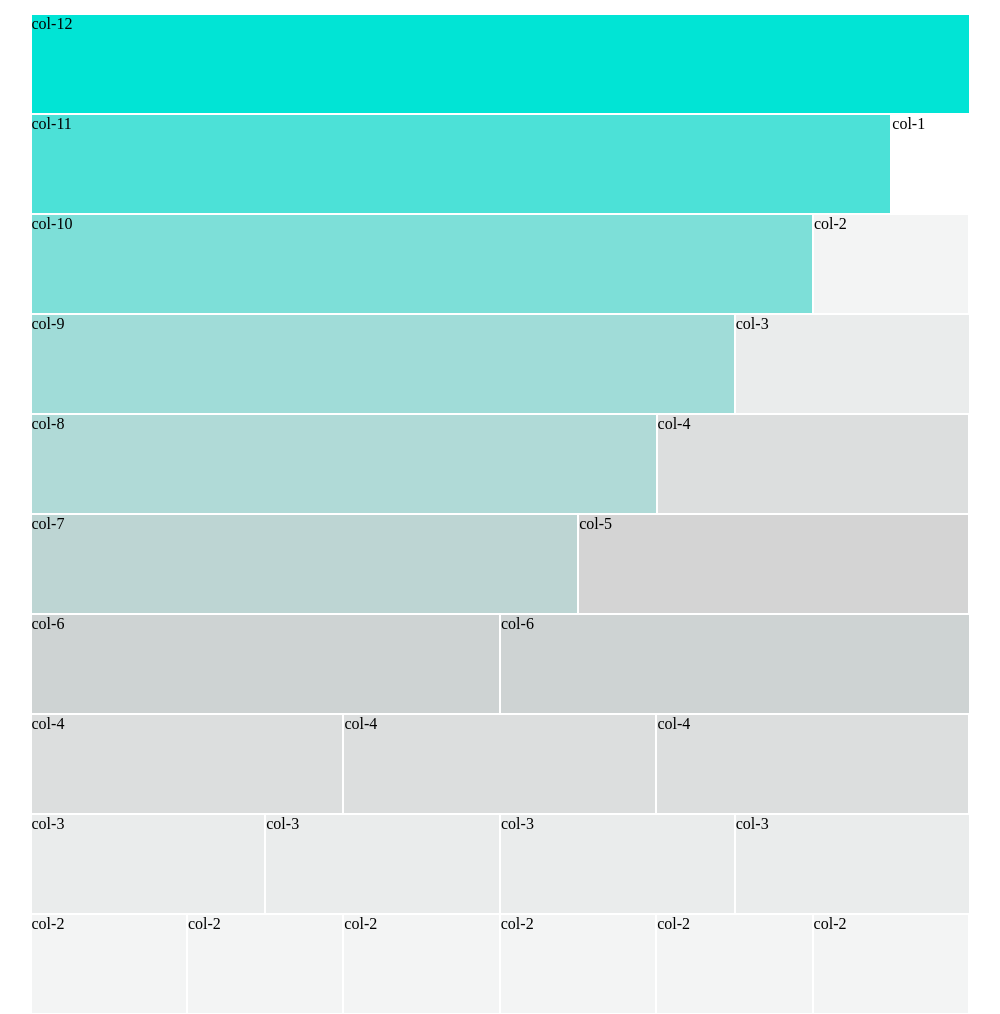
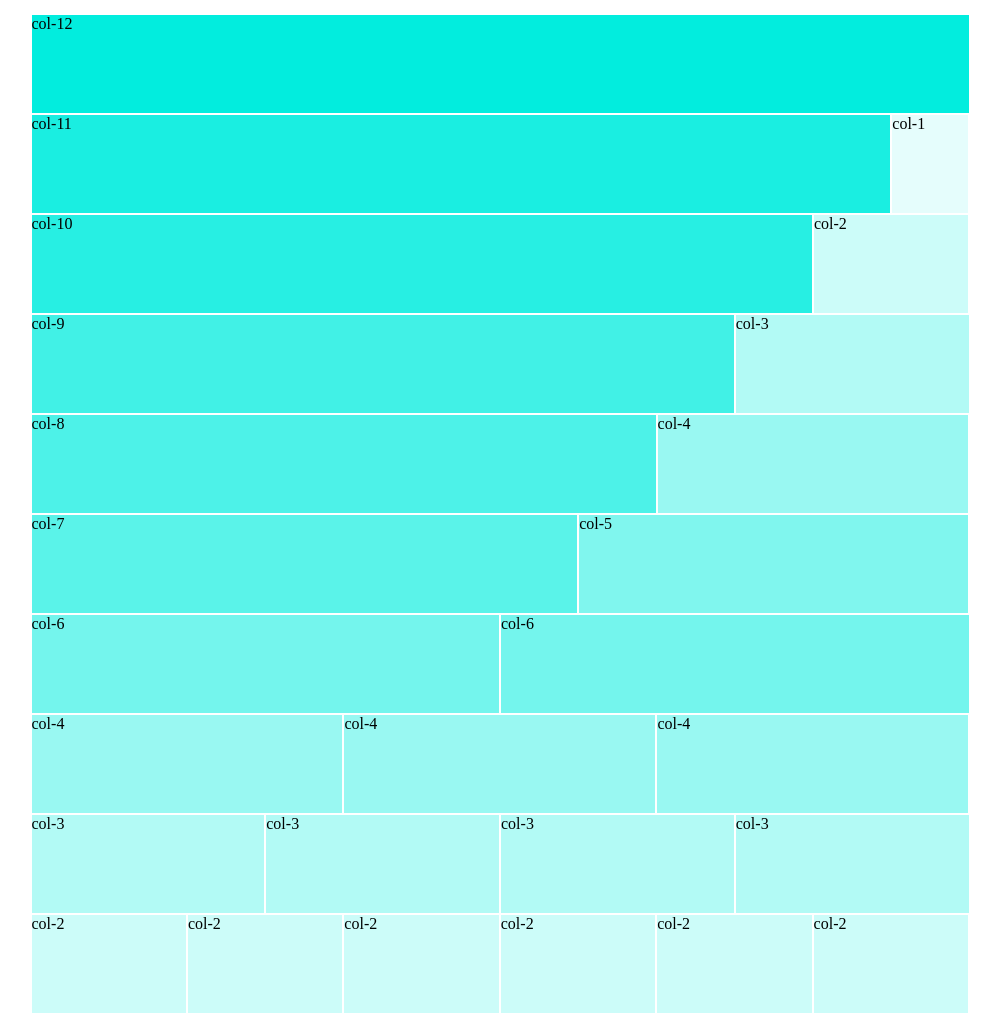
Before and after one commit to FDMKailena/FDMKailena.github.io, a plain HTML site: page grid/indexgrid.html in a window 1280 px wide. Shown: the whole page, without its empty margins (140-1140 px from the left). Drawn offline with Linux system fonts and the light colour scheme.

Commit message:
last take

```diff
--- a/grid/css/grid.css
+++ b/grid/css/grid.css
@@ -26,63 +26,63 @@
 
 .col-1 {
     width: 8.33%;
-    background: #fff;
+    background: rgba(2,237,222,.1);
   }
 
   .col-2 {
     width: 16.66%;
-    background: #f3f4f4;
+    background: rgba(2,237,222,.2);
   }
 
   .col-3 {
     width: 25%;
-    background: #eaecec;
+    background: rgba(2,237,222,.3);
   }
 
   .col-4 {
     width: 33.33%;
-    background: #dcdede;
+    background: rgba(2,237,222,.4);
   }
 
   .col-5 {
     width: 41.67%;
-    background: #d4d4d4;
+    background: rgba(2,237,222,.5);
   }
 
   .col-6 {
     width: 50%;
-    background: #ced3d3;
+    background: rgba(2,237,222,.55);
   }
 
 
   .col-7 {
     width: 58.33%;
-    background: #bdd5d3;
+    background: rgba(2,237,222,.65);
   }
 
   .col-8 {
     width: 66.67%;
-    background: #b0dad7;
+    background: rgba(2,237,222,.7);
   }
 
   .col-9 {
     width: 75%;
-    background: #a0dcd8;
+    background: rgba(2,237,222,.75);
   }
 
   .col-10 {
     width: 83.33%;
-    background: #7ddfd8;
+    background: rgba(2,237,222,.85);
   }
 
   .col-11 {
     width: 91.67%;
-    background: #4ce1d7;
+    background: rgba(2,237,222,.9);
   }
 
   .col-12 {
     width: 100%;
-    background: #01e4d5;
+    background: rgba(2,237,222,1);
   }
 
 /* This is clearfix, clearing content after each row*/
```
